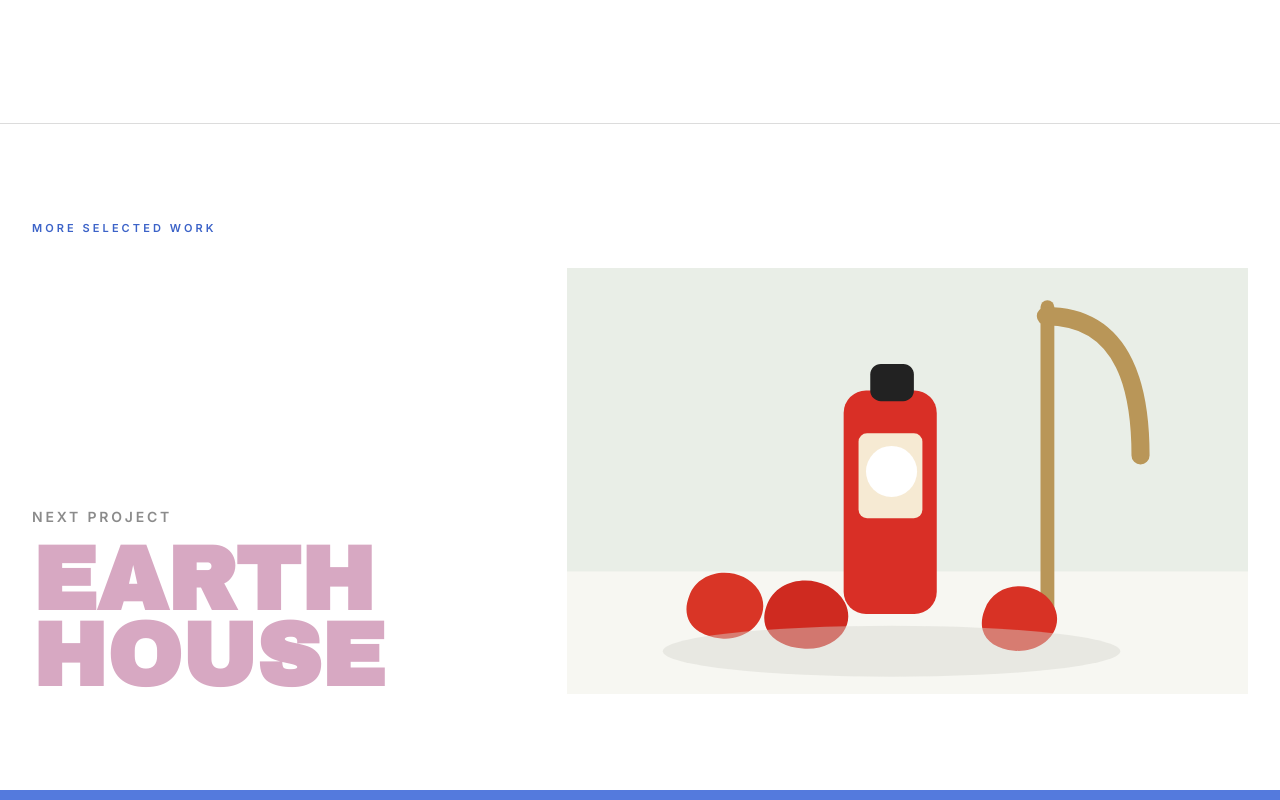
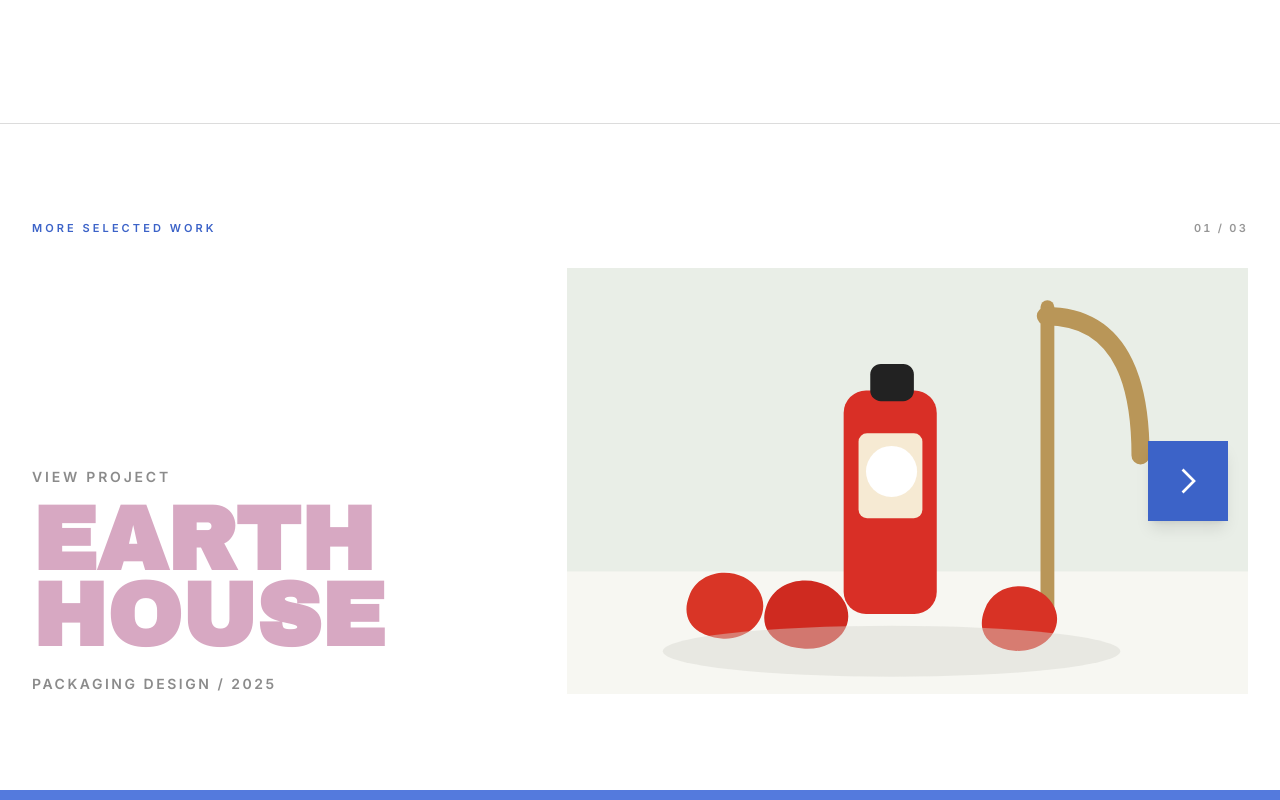
Before and after one commit to qimuxuexue-ctrl/designer-portfolio, a Next.js app: page /work/aster-beauty in a window 1280 px wide. Shown: the part 5960-6760 px from the top of the page. Built offline with nearby package versions, Linux system fonts and the light colour scheme.

Commit message:
Add related projects carousel

```diff
--- a/app/work/[slug]/page.tsx
+++ b/app/work/[slug]/page.tsx
@@ -2,6 +2,7 @@
 import Link from "next/link";
 import { notFound } from "next/navigation";
 import { getProject, projects } from "@/data/projects";
+import { RelatedProjectsCarousel } from "@/components/RelatedProjectsCarousel";
 
 type ProjectPageProps = {
   params: {
@@ -27,9 +28,6 @@
   if (!project) {
     notFound();
   }
-
-  const projectIndex = projects.findIndex((item) => item.slug === project.slug);
-  const nextProject = projects[(projectIndex + 1) % projects.length];
 
   return (
     <main className="overflow-hidden bg-white text-ink">
@@ -217,38 +215,7 @@
         </div>
       </section>
 
-      <section className="project-reveal border-t border-ink/15 px-5 py-16 md:px-8 md:py-24">
-        <div className="mx-auto max-w-[1440px]">
-          <p className="text-[11px] font-semibold uppercase tracking-[0.28em] text-titleBlue">
-            More selected work
-          </p>
-          <Link
-            href={`/work/${nextProject.slug}`}
-            className="group mt-8 grid gap-8 md:grid-cols-[0.85fr_1.15fr] md:items-end"
-          >
-            <div>
-              <p className="text-sm font-semibold uppercase tracking-[0.2em] text-ink/50">
-                Next project
-              </p>
-              <h2
-                className="mt-4 font-display text-[clamp(3rem,7vw,7rem)] font-black uppercase leading-[0.84] transition group-hover:opacity-70"
-                style={{ color: nextProject.accent }}
-              >
-                {nextProject.title}
-              </h2>
-            </div>
-            <div className="relative aspect-[16/10] overflow-hidden bg-mist">
-              <Image
-                src={nextProject.image}
-                alt={`${nextProject.title} project preview`}
-                fill
-                className="object-cover transition duration-700 group-hover:scale-[1.02]"
-                sizes="(min-width: 768px) 55vw, 100vw"
-              />
-            </div>
-          </Link>
-        </div>
-      </section>
+      <RelatedProjectsCarousel projects={projects} currentSlug={project.slug} />
     </main>
   );
 }
--- /dev/null
+++ b/components/RelatedProjectsCarousel.tsx
@@ -0,0 +1,148 @@
+"use client";
+
+import Image from "next/image";
+import Link from "next/link";
+import { useMemo, useState, type TransitionEvent } from "react";
+import type { Project } from "@/data/projects";
+
+type RelatedProjectsCarouselProps = {
+  projects: Project[];
+  currentSlug: string;
+};
+
+export function RelatedProjectsCarousel({
+  projects,
+  currentSlug
+}: RelatedProjectsCarouselProps) {
+  const relatedProjects = useMemo(() => {
+    const currentIndex = projects.findIndex((project) => project.slug === currentSlug);
+    const ordered = [
+      ...projects.slice(currentIndex + 1),
+      ...projects.slice(0, currentIndex)
+    ];
+
+    return ordered.filter((project) => project.slug !== currentSlug);
+  }, [currentSlug, projects]);
+
+  const slides =
+    relatedProjects.length > 0
+      ? [...relatedProjects, relatedProjects[0]]
+      : relatedProjects;
+  const [activeIndex, setActiveIndex] = useState(0);
+  const [transitionEnabled, setTransitionEnabled] = useState(true);
+  const [isMoving, setIsMoving] = useState(false);
+
+  if (relatedProjects.length === 0) {
+    return null;
+  }
+
+  function showNextProject() {
+    if (isMoving) {
+      return;
+    }
+
+    setTransitionEnabled(true);
+    setIsMoving(true);
+    setActiveIndex((index) => index + 1);
+  }
+
+  function handleTransitionEnd(event: TransitionEvent<HTMLDivElement>) {
+    if (event.target !== event.currentTarget || event.propertyName !== "transform") {
+      return;
+    }
+
+    if (activeIndex === relatedProjects.length) {
+      setTransitionEnabled(false);
+      setActiveIndex(0);
+
+      window.requestAnimationFrame(() => {
+        window.requestAnimationFrame(() => {
+          setTransitionEnabled(true);
+          setIsMoving(false);
+        });
+      });
+      return;
+    }
+
+    setIsMoving(false);
+  }
+
+  return (
+    <section className="project-reveal overflow-hidden border-t border-ink/15 py-16 md:py-24">
+      <div className="mx-auto max-w-[1440px] px-5 md:px-8">
+        <div className="flex items-center justify-between gap-6">
+          <p className="text-[11px] font-semibold uppercase tracking-[0.28em] text-titleBlue">
+            More selected work
+          </p>
+          <p className="text-[11px] font-semibold tabular-nums tracking-[0.2em] text-ink/45">
+            {String((activeIndex % relatedProjects.length) + 1).padStart(2, "0")} /{" "}
+            {String(relatedProjects.length).padStart(2, "0")}
+          </p>
+        </div>
+
+        <div className="relative mt-8">
+          <div className="overflow-hidden">
+            <div
+              className={`flex ${transitionEnabled ? "transition-transform duration-700 ease-[cubic-bezier(0.76,0,0.24,1)]" : ""}`}
+              style={{ transform: `translateX(-${activeIndex * 100}%)` }}
+              onTransitionEnd={handleTransitionEnd}
+            >
+              {slides.map((project, index) => (
+                <Link
+                  key={`${project.slug}-${index}`}
+                  href={`/work/${project.slug}`}
+                  className="group grid w-full shrink-0 gap-8 md:grid-cols-[0.85fr_1.15fr] md:items-end"
+                >
+                  <div className="min-w-0">
+                    <p className="text-sm font-semibold uppercase tracking-[0.2em] text-ink/50">
+                      View project
+                    </p>
+                    <h2
+                      className="mt-4 break-words font-display text-[clamp(3rem,7vw,7rem)] font-black uppercase leading-[0.84] transition group-hover:opacity-70"
+                      style={{ color: project.accent }}
+                    >
+                      {project.title}
+                    </h2>
+                    <p className="mt-5 text-sm font-semibold uppercase tracking-[0.18em] text-ink/50">
+                      {project.category} / {project.year}
+                    </p>
+                  </div>
+                  <div className="relative aspect-[16/10] overflow-hidden bg-mist">
+                    <Image
+                      src={project.image}
+                      alt={`${project.title} project preview`}
+                      fill
+                      className="object-cover transition duration-700 group-hover:scale-[1.02]"
+                      sizes="(min-width: 768px) 55vw, 100vw"
+                    />
+                  </div>
+                </Link>
+              ))}
+            </div>
+          </div>
+
+          <button
+            type="button"
+            onClick={showNextProject}
+            disabled={isMoving}
+            aria-label="Show next project"
+            className="absolute right-3 top-1/2 z-10 flex h-14 w-14 -translate-y-1/2 items-center justify-center bg-titleBlue text-white shadow-lg transition hover:bg-sunYellow hover:text-titleBlue disabled:cursor-default md:right-5 md:h-20 md:w-20"
+          >
+            <svg
+              aria-hidden="true"
+              viewBox="0 0 24 24"
+              className="h-7 w-7 fill-none stroke-current md:h-9 md:w-9"
+            >
+              <path
+                d="m9 5 7 7-7 7"
+                strokeWidth="1.8"
+                strokeLinecap="square"
+                strokeLinejoin="miter"
+              />
+            </svg>
+          </button>
+        </div>
+      </div>
+    </section>
+  );
+}
```
